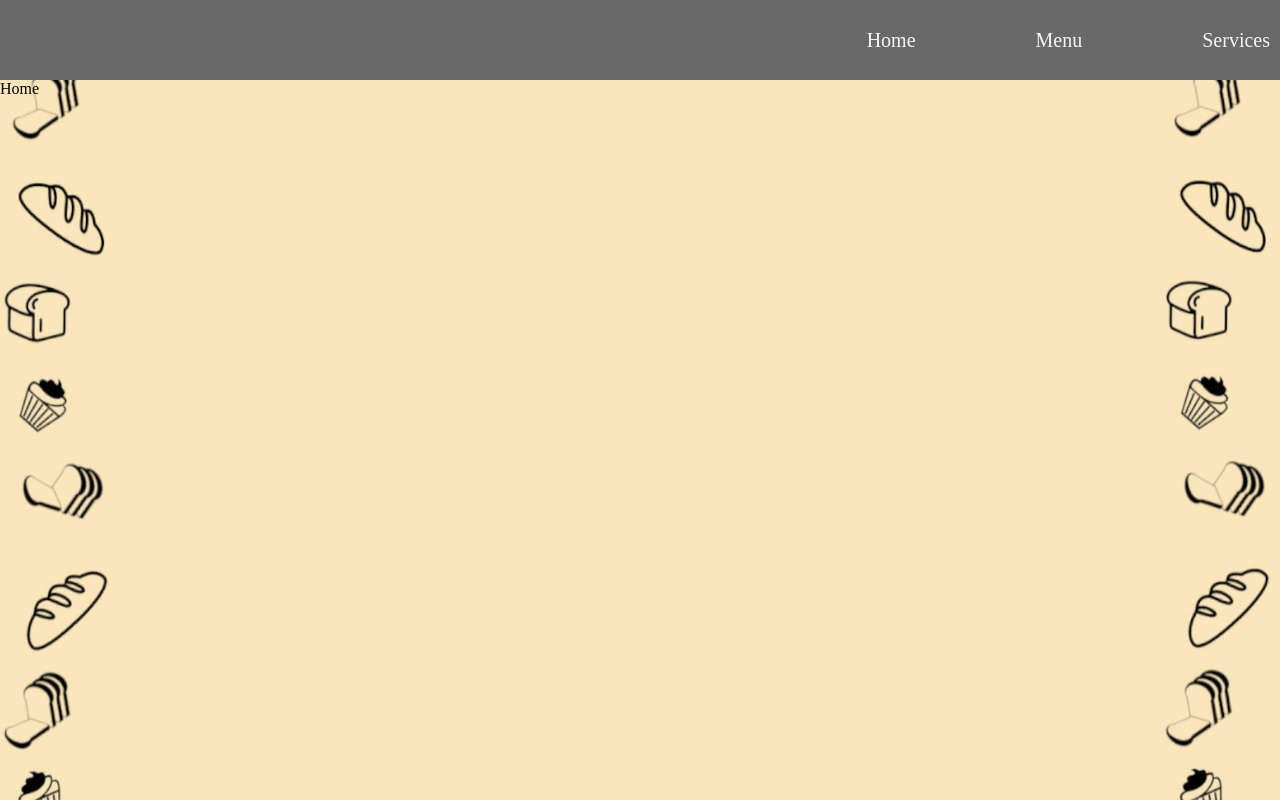
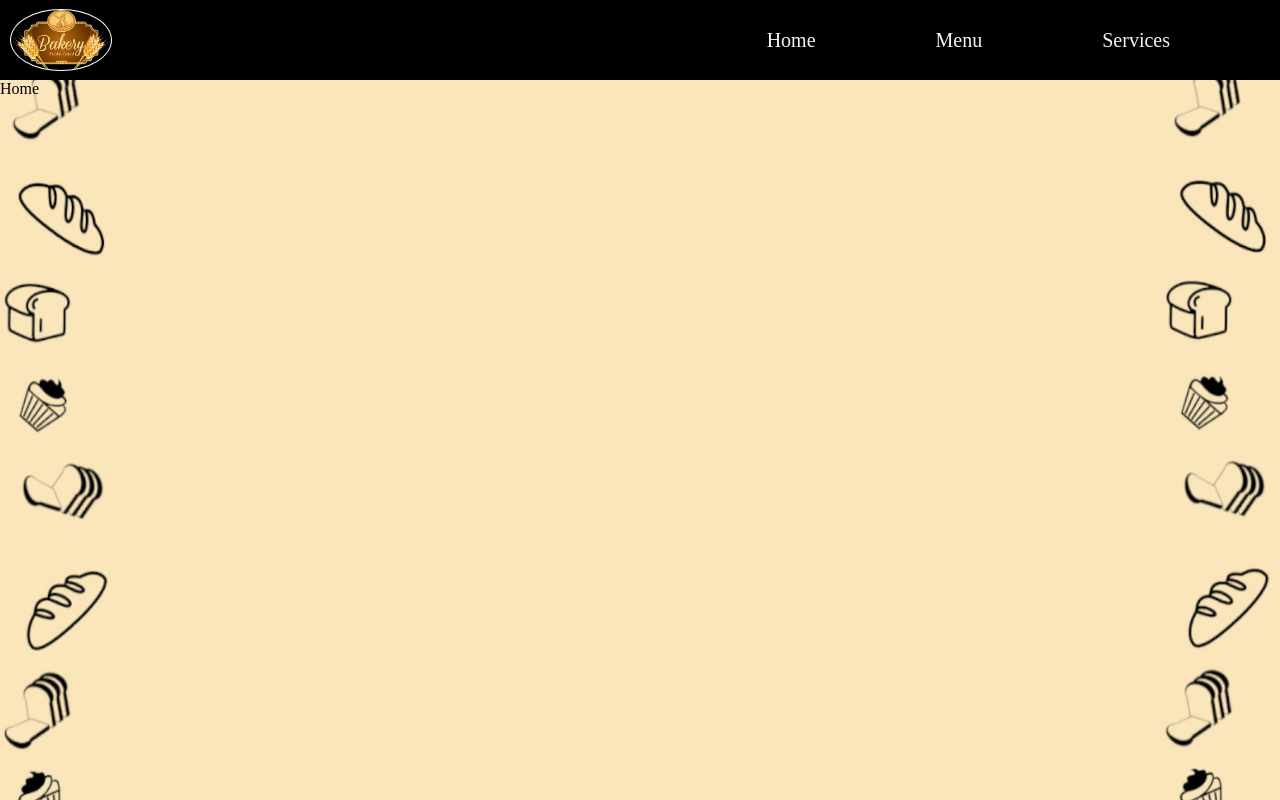
Before and after one commit to TLRKiliann/vite-et-bien, a React (Vite) app in the folder my-vite/: page / in a window 1280 px wide. Built offline with nearby package versions, Linux system fonts and the light colour scheme.

Commit message:
img added

```diff
--- a/my-vite/src/Components/NavBar.tsx
+++ b/my-vite/src/Components/NavBar.tsx
@@ -1,10 +1,20 @@
 import React from 'react';
 import { NavLink } from 'react-router-dom';
 import '../StyleComponents/NavBar.css';
+import superBread from '../assets/images/super_bread.png';
+import mainBread from '../assets/images/bread_title.png';
+
 
 export const NavBar = () => {
   return (
     <div className="mainnavbar--div">
+
+      <div className="div--iconsnav">
+        <img
+          className="img--iconsnav"
+          src={mainBread}
+          alt="icons" />
+      </div>
       <li>
         <NavLink className="submainnavbar--div" to='/'>
           Home
@@ -15,7 +25,7 @@ export const NavBar = () => {
           Menu
         </NavLink>
       </li>
-      <li>
+      <li id="lastsubmain--nav">
         <NavLink className="submainnavbar--div" to='/services'>
           Services
         </NavLink>
--- a/my-vite/src/StyleComponents/NavBar.css
+++ b/my-vite/src/StyleComponents/NavBar.css
@@ -6,8 +6,37 @@
   align-items: center;
   justify-content: right;
 
-  background: dimgrey;
+  background: black;
 }
+
+.div--iconsnav {
+  width: 100%;
+  display: flex;
+  align-items: center;
+  margin: auto;
+
+}
+
+.div--iconsnav img {
+  width: 100px;
+  height: 60px;
+  display: flex;
+  align-items: center;
+
+  background: black;
+}
+
+.img--iconsnav {
+
+  display: flex;
+  align-items: center;
+  margin: auto 10px;
+  width: 35px;
+  height: 35px;
+  border-radius: 50%;
+  border: 1px solid white;
+}
+
 
 .mainnavbar--div li {
   margin-left: 100px;
@@ -20,3 +49,7 @@
   text-decoration: none;
   color: whitesmoke;
 }
+
+#lastsubmain--nav {
+  margin-right: 100px;
+}
```
